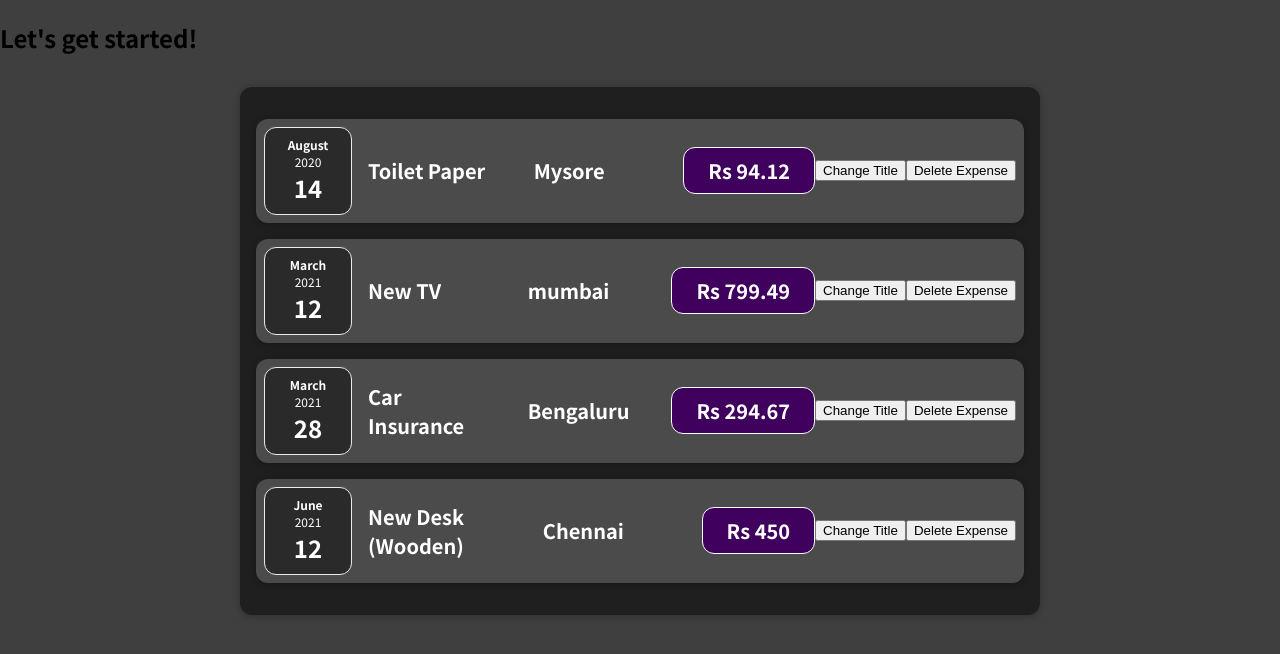
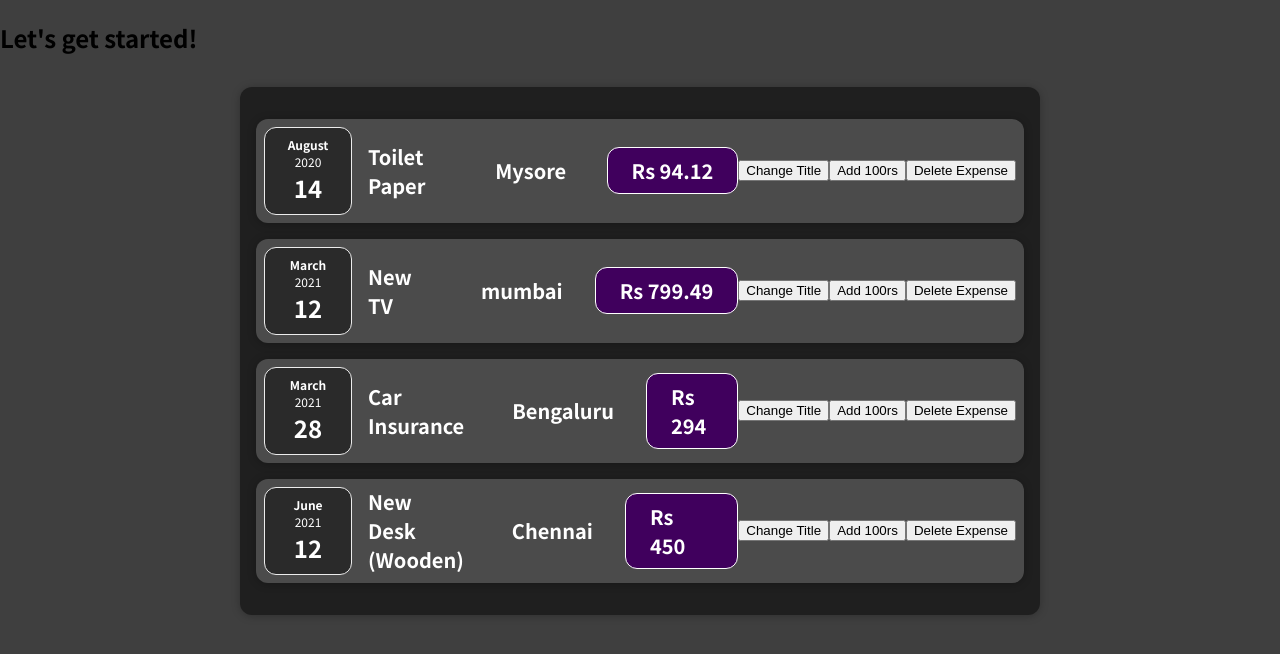
Before and after one commit to roshinys/ExpenseTrackerReact, a React (Create React App) app: page / in a window 1280 px wide. Shown: the top 654 px of the page. Built offline with nearby package versions, Linux system fonts and the light colour scheme.

Commit message:
useState to change title and price

```diff
--- a/src/Components/Expenses/Expense.js
+++ b/src/Components/Expenses/Expense.js
@@ -22,7 +22,7 @@ function Expense() {
     {
       id: "e3",
       title: "Car Insurance",
-      amount: 294.67,
+      amount: 294,
       date: new Date(2021, 2, 28),
       location: "Bengaluru",
     },
--- a/src/Components/Expenses/ExpenseItem.js
+++ b/src/Components/Expenses/ExpenseItem.js
@@ -1,12 +1,22 @@
-import React from "react";
+import React, { useState } from "react";
 import "./ExpenseItem.css";
 import ExpenseDate from "./ExpenseDate";
 import ExpenseDetail from "./ExpenseDetail";
 import Card from "../UI/Card";
 
-function ExpenseItem({ id, date, title, amount, location }) {
+function ExpenseItem(props) {
+  const [title, setTitle] = useState(props.title);
+  const [amount, setAmount] = useState(props.amount);
+
   const clickHandler = () => {
+    setTitle("Updated Title");
     console.log("clicked");
+  };
+
+  const amountHandler = () => {
+    setAmount((amount) => {
+      return parseFloat(amount) + 100;
+    });
   };
 
   const deleteExpenseHandler = (e) => {
@@ -18,10 +28,11 @@ function ExpenseItem({ id, date, title, amount, location }) {
 
   return (
     <Card className="expense-item">
-      <ExpenseDate date={date} />
-      <ExpenseDetail title={title} amount={amount} location={location} />
+      <ExpenseDate date={props.date} />
+      <ExpenseDetail title={title} amount={amount} location={props.location} />
       <button onClick={clickHandler}>Change Title</button>
-      <button id={id} onClick={deleteExpenseHandler}>
+      <button onClick={amountHandler}>Add 100rs</button>
+      <button id={props.id} onClick={deleteExpenseHandler}>
         Delete Expense
       </button>
     </Card>
```
